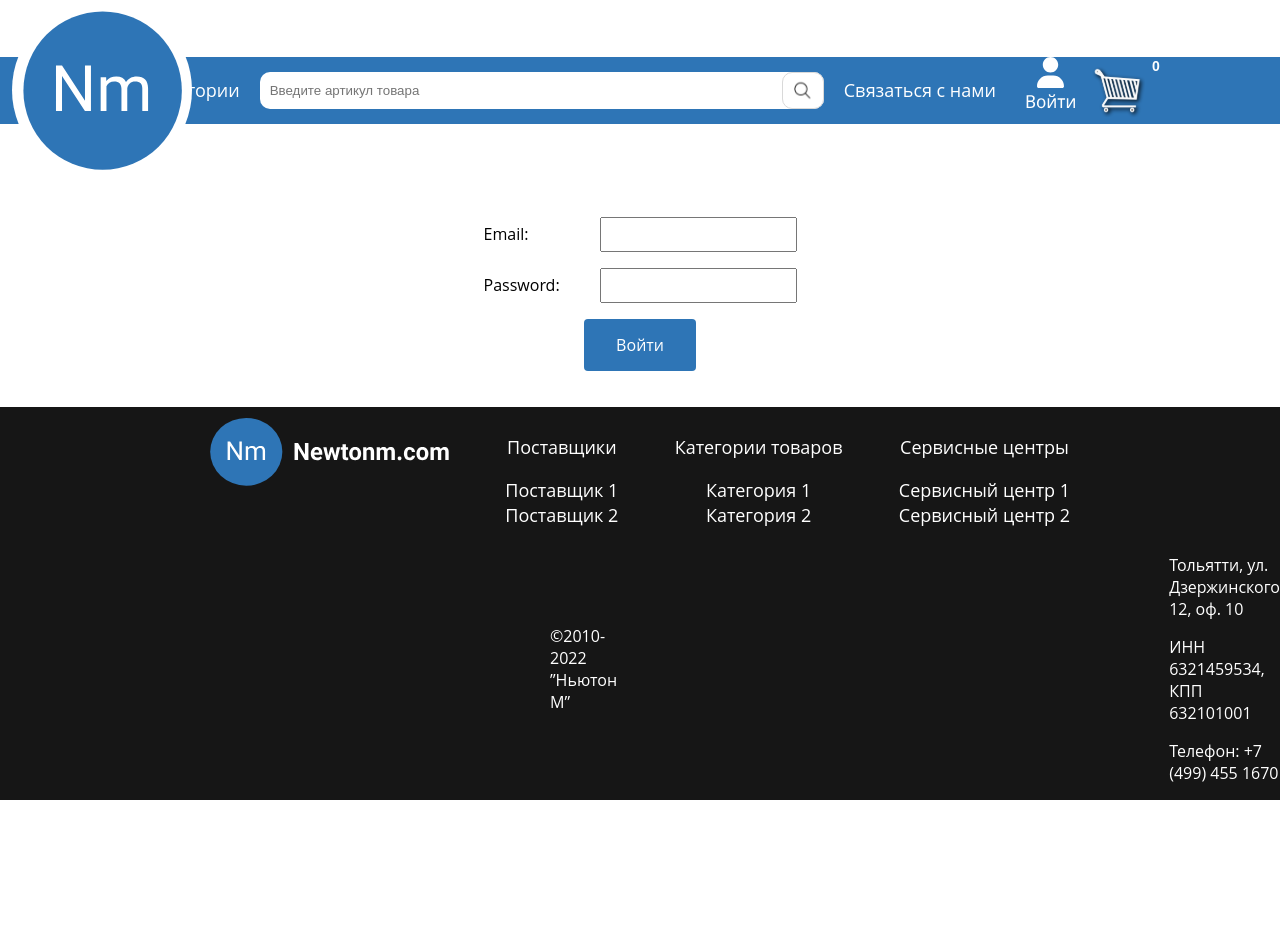
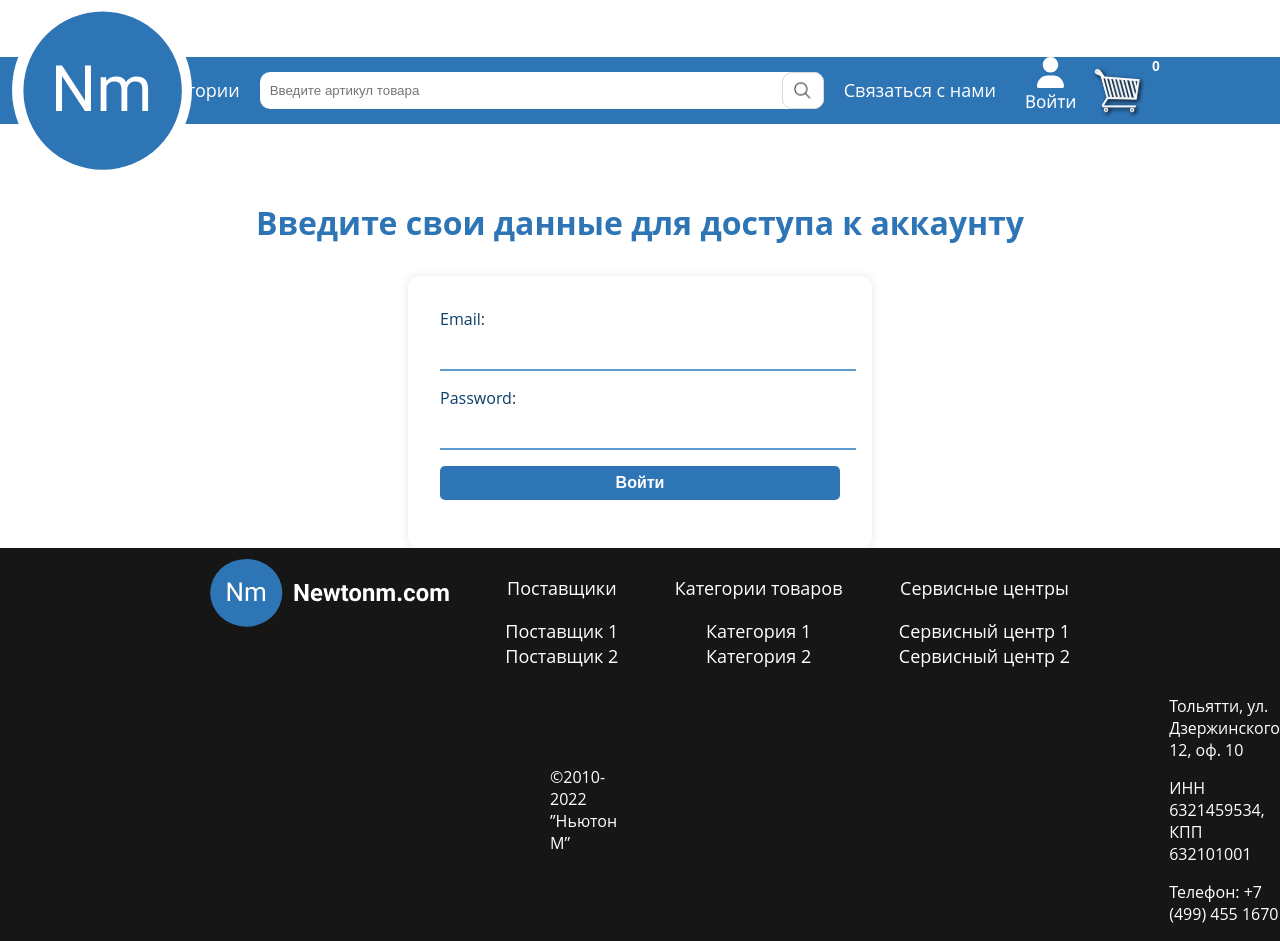
Before and after one commit to BloodlessRed/diploma-project-shop, a Vue app: page /login in a window 1280 px wide. Before the commit the page ends 800 px from the top, so only its background shows below. Built offline with nearby package versions, Linux system fonts and the light colour scheme.

Commit message:
Updated design for login and managers page

```diff
--- a/src/views/LoginPage.vue
+++ b/src/views/LoginPage.vue
@@ -1,6 +1,7 @@
 <template>
   <div class="login-container">
-    <form>
+    <h1>Введите свои данные для доступа к аккаунту</h1>
+    <form class="login-form">
       <div class="form-group">
         <label for="username" class="label">Email:</label>
         <input type="text" id="username" v-model="email" />
@@ -9,8 +10,10 @@
         <label for="password" class="label">Password:</label>
         <input type="password" id="password" v-model="password" />
       </div>
-      <div class="custom-button" @click.prevent="login">
-        <span>Войти</span>
+      <div class="form-group">
+        <button type="submit" class="custom-button" @click.prevent="login">
+          Войти
+        </button>
       </div>
     </form>
   </div>
@@ -19,13 +22,10 @@
 <script lang="ts">
 import type { SupabaseClient } from "@supabase/supabase-js";
 import { defineComponent, inject } from "vue";
-
 export default defineComponent({
   setup() {
     const supabase: SupabaseClient | undefined = inject("supabase");
-    return {
-      supabase,
-    };
+    return { supabase };
   },
   data() {
     return {
@@ -36,13 +36,20 @@ export default defineComponent({
   methods: {
     async login() {
       if (this.supabase != undefined) {
-        await this.supabase.auth.signInWithPassword({
-          email:this.email,
-          password:this.password
-        }).then(val=>console.log(val))
-        let currentUser = await this.supabase.auth.getUser().then((val)=>{return val.data.user})
-        if(currentUser != null && currentUser.user_metadata.role == 'manager'){
-          this.$router.push({name:'ManagersPage', params:{manager:currentUser.email}})
+        await this.supabase.auth
+          .signInWithPassword({ email: this.email, password: this.password })
+          .then((val) => console.log(val));
+        let currentUser = await this.supabase.auth.getUser().then((val) => {
+          return val.data.user;
+        });
+        if (
+          currentUser != null &&
+          currentUser.user_metadata.role == "manager"
+        ) {
+          this.$router.push({
+            name: "ManagersPage",
+            params: { manager: currentUser.email },
+          });
         }
       }
     },
@@ -53,31 +60,56 @@ export default defineComponent({
 <style scoped>
 .login-container {
   display: flex;
+  flex-direction: column;
   justify-content: center;
   align-items: center;
   flex-grow: 1;
 }
 
-form {
-  display: flex;
-  flex-direction: column;
-  align-items: center;
+h1 {
+  font-size: 2rem;
+  margin-bottom: 2rem;
+  color: #2e75b6;
+}
+
+.login-form {
+  width: 400px;
+  padding: 2rem;
+  border-radius: 10px;
+  box-shadow: 0 0 10px rgba(0, 0, 0, 0.1);
+  background-color: #ffffff;
+  color: #0a3f6c;
 }
 
 .label {
-  width: 100px; /* or any fixed width you prefer */
-  margin-right: 1rem; /* adjust the margin as needed */
+  display: block;
+  margin-bottom: 0.5rem;
 }
 
 .form-group {
   display: flex;
-  flex-direction: row;
-  align-items: center;
+  flex-direction: column;
+  align-items: flex-start;
   margin-bottom: 1rem;
 }
 
 input[type="text"],
 input[type="password"] {
+  width: 100%;
   padding: 0.5rem;
+  border: none;
+  border-bottom: 2px solid #5c9bcf;
+  outline: none;
+}
+
+.custom-button {
+  width: 100%;
+  padding: 0.5rem;
+  border-radius: 5px;
+  border: none;
+  background-color: #2e75b6;
+  color: #ffffff;
+  font-weight: bold;
+  cursor: pointer;
 }
 </style>
--- a/src/views/ManagersPage.vue
+++ b/src/views/ManagersPage.vue
@@ -1,26 +1,54 @@
 <template>
-  <div id="app">
-    <div class="block1">
-      <h1>Personal Information</h1>
-      <p>Name: {{ name }}</p>
-      <p>Email: {{ email }}</p>
-      <p>Phone: {{ phone }}</p>
-      <button @click="signOut()">Sign out</button>
-    </div>
-    <div class="block2">
-      <h1>Current Orders</h1>
-      <ul>
-        <li v-for="order in orders" :key="order.id">
-          <p>Order ID: {{ order.id }}</p>
-          <p>Client Name: {{ order.clientCompany }}</p>
-          <p>Product: <span v-for="product in order.products">{{ product }}</span></p>
-          <p>Revenue: {{ order.revenue }}</p>
-          <a :href="order.document">Commercial offer</a>
-          <button v-if="true" @click="createAccount(order.clientCompany)">
-            Create Account
-          </button>
-        </li>
-      </ul>
+  <div class="main-wrapper">
+    <div class="container">
+      <div class="header">
+        <h1>{{ company }}</h1>
+        <button class="sign-out" @click="signOut()">Sign out</button>
+      </div>
+      <div class="content">
+        <div class="personal-info">
+          <h2>Personal Information</h2>
+          <p><strong>Name:</strong> {{ name }}</p>
+          <p><strong>Email:</strong> {{ email }}</p>
+          <p><strong>Phone:</strong> {{ phone }}</p>
+        </div>
+        <div class="current-orders">
+          <h2>Current Orders</h2>
+          <table>
+            <thead>
+              <tr>
+                <th>Order ID</th>
+                <th>Client Name</th>
+                <th>Product</th>
+                <th>Revenue</th>
+                <th>Document</th>
+                <th>Action</th>
+              </tr>
+            </thead>
+            <tbody>
+              <tr v-for="order in orders" :key="order.id">
+                <td>{{ order.id }}</td>
+                <td>{{ order.clientCompany }}</td>
+                <td>
+                  <span v-for="product in order.products"
+                    >[{{ product.vendor_code }} - {{ product.amount }}] <br
+                  /></span>
+                </td>
+                <td>{{ order.revenue }}</td>
+                <td><a :href="order.document">Commercial offer</a></td>
+                <td>
+                  <button
+                    v-if="true"
+                    @click="createAccount(order.clientCompany)"
+                  >
+                    Create Account
+                  </button>
+                </td>
+              </tr>
+            </tbody>
+          </table>
+        </div>
+      </div>
     </div>
   </div>
 </template>
@@ -57,10 +85,10 @@ export default defineComponent({
       // write your logic to create a new account for the client
       alert(`Creating account for ${clientName}`);
     },
-    signOut(){
-      this.supabase?.auth.signOut()
-      this.$router.push({name:"Login"})
-    }
+    signOut() {
+      this.supabase?.auth.signOut();
+      this.$router.push({ name: "Login" });
+    },
   },
   async mounted() {
     if (this.supabase == undefined) {
@@ -70,7 +98,7 @@ export default defineComponent({
     console.log("email ", email);
     let data = await this.supabase
       .from("Orders")
-      .select("*, Managers!inner(full_name, login)")
+      .select("*, Managers!inner(full_name, login, phone_num)")
       .eq("Managers.login", email)
       .then((val) => {
         console.log(val);
@@ -108,7 +136,7 @@ export default defineComponent({
       }
       let blob = new Blob([new Uint8Array(array)], { type: "application/pdf" });
       // let docBlob = new Blob([base64str.split(",")[1]], {
-      //   type: "application/pdf",
+      // type: "application/pdf",
       // });
       let link = URL.createObjectURL(blob);
       this.orders.push({
@@ -123,14 +151,126 @@ export default defineComponent({
 });
 </script>
 
-<style>
-.block1 {
+<style scoped>
+/* Corporate colors */
+.white {
+  color: #ffffff;
+}
+
+.blue {
+  color: #2e75b6;
+}
+
+.light-blue {
+  color: black;
+}
+
+.dark-blue {
+  color: #0a3f6c;
+}
+
+/* Container */
+.container {
+  width: 80%;
+  margin: 0 auto;
+  border: 1px solid #2e75b6;
+  background-color: #ffffff;
+  /* font-size: 1.34em; */
+}
+
+/* Header */
+.header {
+  display: flex;
+  align-items: center;
+  justify-content: space-between;
+  padding: 10px;
+  background-color: #2e75b6;
+}
+
+.header h1 {
+  color: #ffffff;
+}
+
+.sign-out {
+  color: #ffffff;
+  background-color: #0a3f6c;
+  border: none;
+  padding: 10px 20px;
+  cursor: pointer;
+}
+
+/* Content */
+.content {
+  display: grid;
+  grid-template-columns: 1fr 2fr;
+  gap: 20px;
+  padding: 20px;
+}
+
+/* Personal info */
+.personal-info {
   border: 1px solid black;
   padding: 10px;
 }
 
-.block2 {
+.personal-info h2 {
+  color: #0a3f6c;
+
+  margin-bottom: 10px;
+}
+
+.personal-info p {
+  color: #2e75b6;
+
+  margin-bottom: 5px;
+}
+
+/* Current orders */
+.current-orders {
   border: 1px solid black;
   padding: 10px;
+  overflow-x: auto; /* for responsiveness */
+}
+
+.current-orders h2 {
+  color: #0a3f6c;
+
+  margin-bottom: 10px;
+}
+
+.current-orders table {
+  width: 100%;
+  border-collapse: collapse; /* for minimalistic design */
+}
+
+.current-orders th,
+.current-orders td {
+  border-bottom: 1px solid black; /* for minimalistic design */
+  padding: 5px;
+  text-align: left;
+  vertical-align: top;
+}
+
+.current-orders th {
+  color: #0a3f6c;
+  font-weight: bold;
+}
+
+.current-orders td {
+  color: #2e75b6;
+  font-weight: normal;
+}
+
+.current-orders a {
+  color: #0a3f6c;
+  text-decoration: none;
+}
+
+.current-orders button {
+  color: #ffffff;
+  background-color: #0a3f6c;
+  border: none;
+  padding: 5px 10px;
+  cursor: pointer;
 }
 </style>
```
Also changed, not shown: src/stores/currentUser.ts (added, +10 -0 lines).
